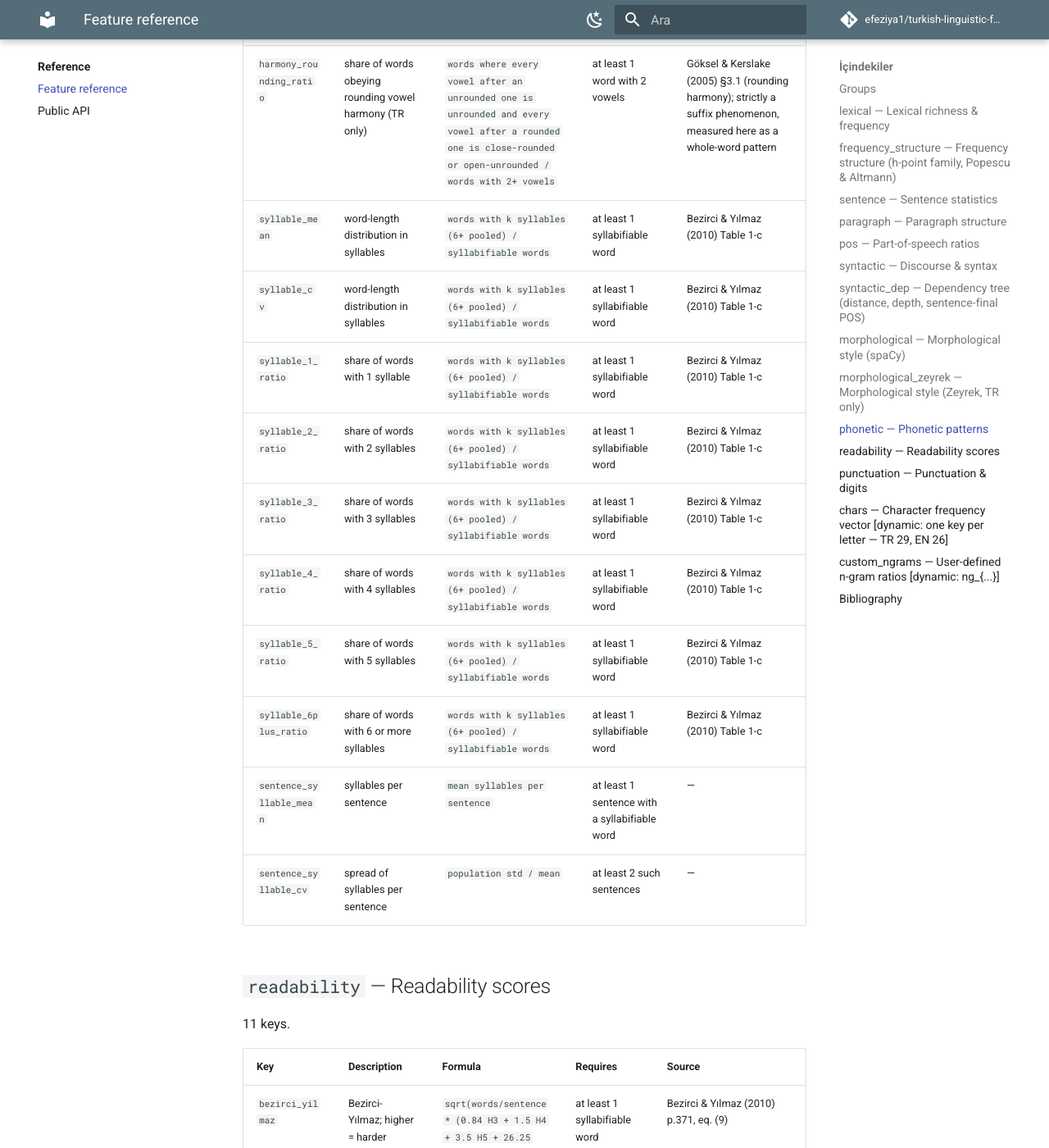
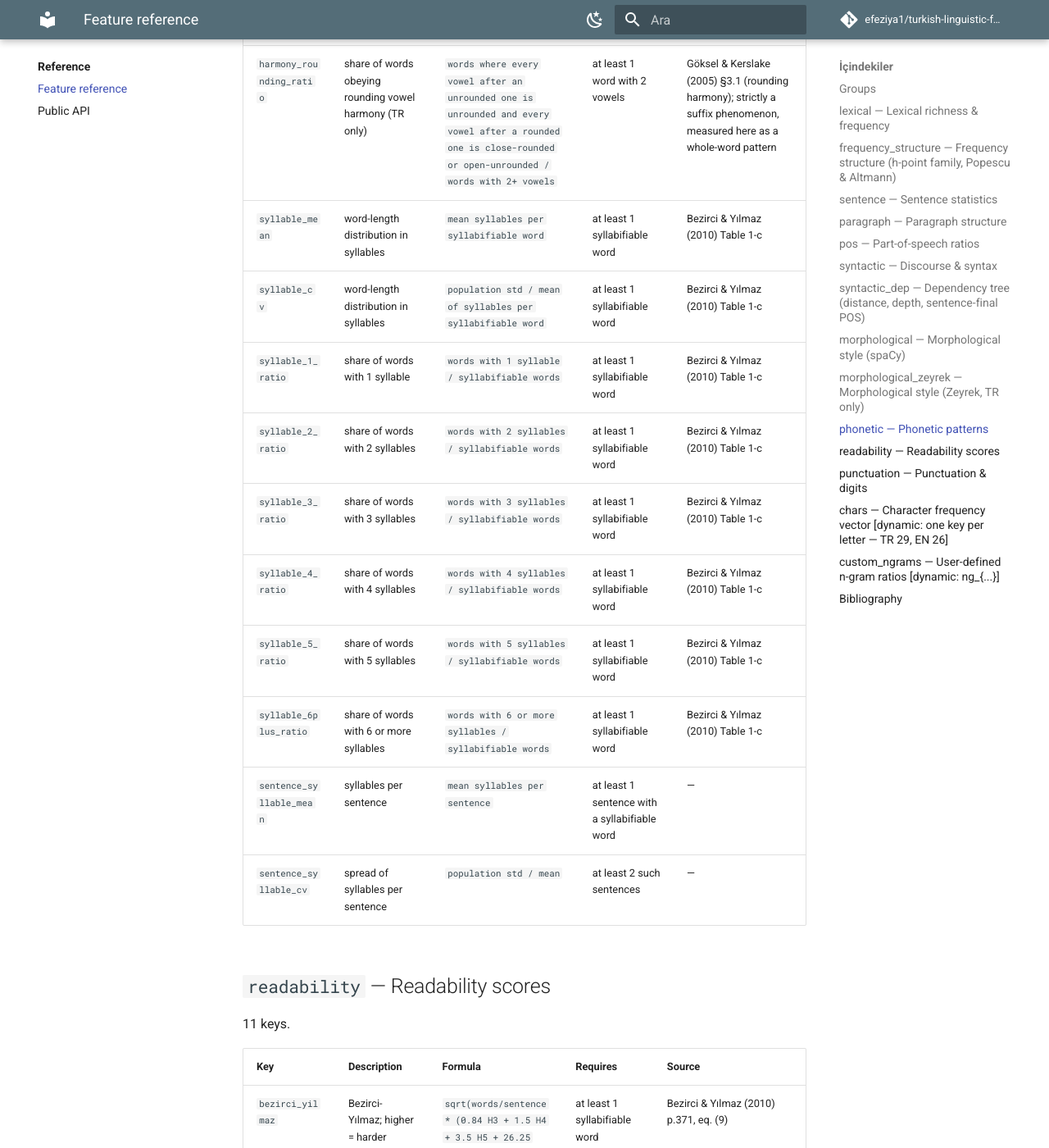
Before and after one commit to efeziya1/turkish-linguistic-features, an MkDocs documentation site: the page built from docs/reference/features.md, in a window 1280 px wide and 1400 px high, scrolled down 19155 px. Shown: the whole window at 82% size. Built offline with MkDocs 1.6.1 and Material for MkDocs 9.7.7, drawn with Linux system fonts in a browser that asks for light colours; comment, search, counter and statistics services are not loaded.

Commit message:
docs(registry): fix syllable_mean, syllable_cv and bucket formula texts
syllable_mean and syllable_cv carried the bucket-ratio formula. Give each
of the six bucket keys its own k instead of a shared "k syllables".
Feature reference regenerated; no values change.

```diff
--- a/docs/reference/features.md
+++ b/docs/reference/features.md
@@ -256,14 +256,14 @@ published is a separate question — see the
 | `back_vowel_ratio` | share of back vowels | `back vowels / alphabet letters` | at least 1 alphabet letter | Göksel & Kerslake (2005) ch. 2 (the vowel system, front/back) |
 | `harmony_fronting_ratio` | share of words obeying front/back vowel harmony (TR only) | `words whose vowels are all front or all back / words with 2+ vowels` | at least 1 word with 2 vowels | Göksel & Kerslake (2005) §3.1 (fronting harmony); exceptions §3.4 — the measure counts them as disharmonic |
 | `harmony_rounding_ratio` | share of words obeying rounding vowel harmony (TR only) | `words where every vowel after an unrounded one is unrounded and every vowel after a rounded one is close-rounded or open-unrounded / words with 2+ vowels` | at least 1 word with 2 vowels | Göksel & Kerslake (2005) §3.1 (rounding harmony); strictly a suffix phenomenon, measured here as a whole-word pattern |
-| `syllable_mean` | word-length distribution in syllables | `words with k syllables (6+ pooled) / syllabifiable words` | at least 1 syllabifiable word | Bezirci & Yılmaz (2010) Table 1-c |
-| `syllable_cv` | word-length distribution in syllables | `words with k syllables (6+ pooled) / syllabifiable words` | at least 1 syllabifiable word | Bezirci & Yılmaz (2010) Table 1-c |
-| `syllable_1_ratio` | share of words with 1 syllable | `words with k syllables (6+ pooled) / syllabifiable words` | at least 1 syllabifiable word | Bezirci & Yılmaz (2010) Table 1-c |
-| `syllable_2_ratio` | share of words with 2 syllables | `words with k syllables (6+ pooled) / syllabifiable words` | at least 1 syllabifiable word | Bezirci & Yılmaz (2010) Table 1-c |
-| `syllable_3_ratio` | share of words with 3 syllables | `words with k syllables (6+ pooled) / syllabifiable words` | at least 1 syllabifiable word | Bezirci & Yılmaz (2010) Table 1-c |
-| `syllable_4_ratio` | share of words with 4 syllables | `words with k syllables (6+ pooled) / syllabifiable words` | at least 1 syllabifiable word | Bezirci & Yılmaz (2010) Table 1-c |
-| `syllable_5_ratio` | share of words with 5 syllables | `words with k syllables (6+ pooled) / syllabifiable words` | at least 1 syllabifiable word | Bezirci & Yılmaz (2010) Table 1-c |
-| `syllable_6plus_ratio` | share of words with 6 or more syllables | `words with k syllables (6+ pooled) / syllabifiable words` | at least 1 syllabifiable word | Bezirci & Yılmaz (2010) Table 1-c |
+| `syllable_mean` | word-length distribution in syllables | `mean syllables per syllabifiable word` | at least 1 syllabifiable word | Bezirci & Yılmaz (2010) Table 1-c |
+| `syllable_cv` | word-length distribution in syllables | `population std / mean of syllables per syllabifiable word` | at least 1 syllabifiable word | Bezirci & Yılmaz (2010) Table 1-c |
+| `syllable_1_ratio` | share of words with 1 syllable | `words with 1 syllable / syllabifiable words` | at least 1 syllabifiable word | Bezirci & Yılmaz (2010) Table 1-c |
+| `syllable_2_ratio` | share of words with 2 syllables | `words with 2 syllables / syllabifiable words` | at least 1 syllabifiable word | Bezirci & Yılmaz (2010) Table 1-c |
+| `syllable_3_ratio` | share of words with 3 syllables | `words with 3 syllables / syllabifiable words` | at least 1 syllabifiable word | Bezirci & Yılmaz (2010) Table 1-c |
+| `syllable_4_ratio` | share of words with 4 syllables | `words with 4 syllables / syllabifiable words` | at least 1 syllabifiable word | Bezirci & Yılmaz (2010) Table 1-c |
+| `syllable_5_ratio` | share of words with 5 syllables | `words with 5 syllables / syllabifiable words` | at least 1 syllabifiable word | Bezirci & Yılmaz (2010) Table 1-c |
+| `syllable_6plus_ratio` | share of words with 6 or more syllables | `words with 6 or more syllables / syllabifiable words` | at least 1 syllabifiable word | Bezirci & Yılmaz (2010) Table 1-c |
 | `sentence_syllable_mean` | syllables per sentence | `mean syllables per sentence` | at least 1 sentence with a syllabifiable word | — |
 | `sentence_syllable_cv` | spread of syllables per sentence | `population std / mean` | at least 2 such sentences | — |
 
```
Also changed, not shown: 1 other file.
